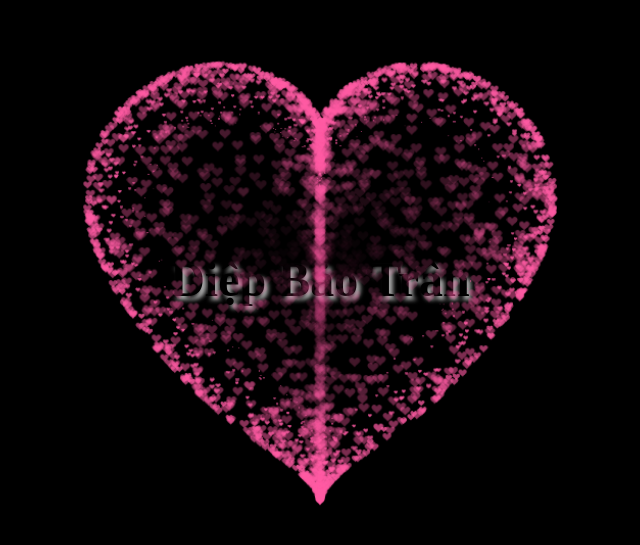
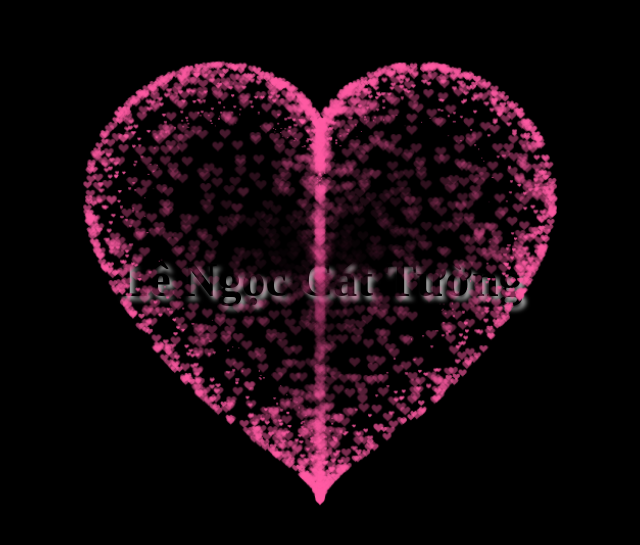
Before and after one commit to LamPhuocSang-Nguyen/cutecrush-main, a plain HTML site: page iloveu.html in a window 1280 px wide. Shown: the part 121-666 px from the top of the page, without its empty margins (320-960 px from the left). Drawn offline with Linux system fonts and the light colour scheme.

Commit message:
Update iloveu.html

```diff
--- a/iloveu.html
+++ b/iloveu.html
@@ -352,7 +352,7 @@
             }, 10);
         })(document.getElementById('pinkboard'));
     </script>
-    <h1 class="dtb">Diệp Bảo Trân</h1>
+    <h1 class="dtb">Lê Ngọc Cát Tường</h1>
 </BODY>
 
 </HTML>
```
